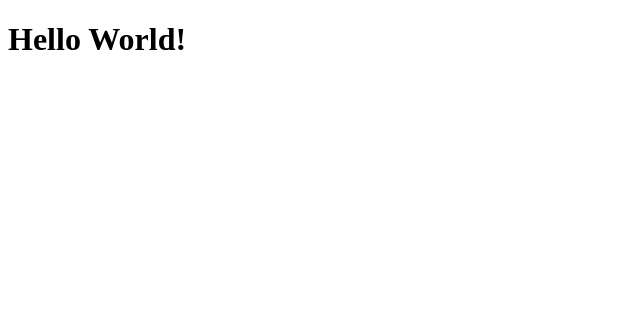
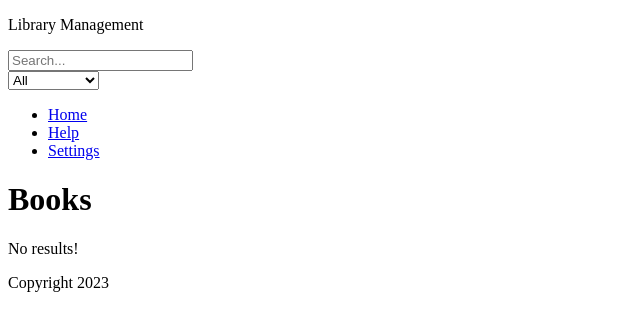
Before and after one commit to n1klaus/Library-Management, a Flask app: page / in a window 1280 px wide. Shown: the top 331 px of the page, without its empty margins (0-640 px from the left). Run offline with Flask 3, Linux system fonts and the light colour scheme.

Commit message:
Update frontend ui features with jquery library and tailwind css

```diff
--- a/templates/base.html
+++ b/templates/base.html
@@ -4,12 +4,42 @@
         <meta charset="utf-8">
         <meta http-equiv="X-UA-Compatible" content="IE=edge">
         <meta name="description" content="">
-        <meta name="viewport" content="width=device-width, initial-scale=1">
-        <link rel="stylesheet" href="">
+        <meta name="viewport" content="width=device-width, initial-scale=1.0">
+        <link rel="stylesheet" href="../static/css/tailwind.min.css">
+        <script src="https://code.jquery.com/jquery-3.6.0.min.js"></script>
+        <script src="../static/js/actions.js"></script>
         {% block head %}{% endblock %}
     </head>
     <body dir="ltr">
-        {% block body %}{% endblock %}
-        <script src="" async defer></script>
+        <header class="sticky top-0 bg-gray-400 p-5">
+            <div class="flex">
+                <p>Library Management</p>
+                <input type="text" id="search-bar" class="w-3/4 border border-gray-300 rounded-md" placeholder="Search...">
+                <div class="my-4">
+                    <select id="filter-dropdown" class="p-2 border border-gray-300 rounded-md">
+                        <option value="" selected>All</option>
+                        <option value="fiction">Fiction</option>
+                        <option value="non-fiction">Non-Fiction</option>
+                    </select>
+                </div>
+            </div>
+        </header>
+        <div class="flex min-h-screen">
+            <div class="w-1/4 bg-blue-300 p-4">
+                <ul class="p-4">
+                    <li><a href="/">Home</a></li>
+                    <li><a href="/help">Help</a></li>
+                    <li><a href="/settings">Settings</a></li>
+                </ul>
+            </div>
+            <div class="w-3/4 container mx-4 my-4">
+
+                <div>
+                    {% block body %}{% endblock %}
+                </div>
+            </div>
+        </div>
+        <!-- <script src="" async defer></script> -->
+        <footer class="sticky bottom-0 bg-gray-400 p-5">Copyright 2023</footer>
     </body>
 </html>
--- a/templates/home.html
+++ b/templates/home.html
@@ -5,5 +5,12 @@
 {% endblock %}
 
 {% block body %}
-    <h1>Hello World!</h1>
+    <div class="p-4 bg-teal-500">
+        <h1>Books</h1>
+
+        <div id="search-results" class="container">
+            <!-- Search results will be dynamically rendered here -->
+            <p>No results!</p>
+        </div>
+    </div>
 {% endblock %}
```
